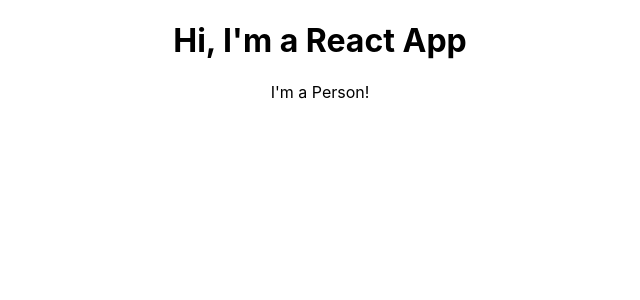
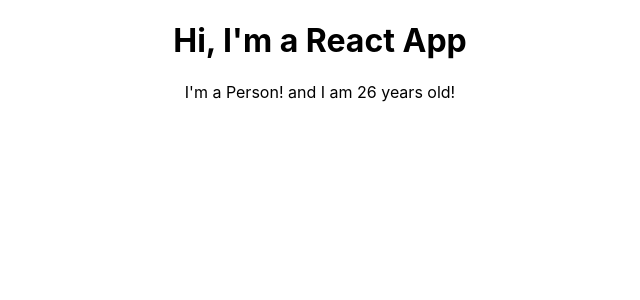
Before and after one commit to tutkuince/react-complete-guide, a React (Create React App) app: page / in a window 1280 px wide. Shown: the top 300 px of the page, without its empty margins (320-960 px from the left). Built offline with nearby package versions, Linux system fonts and the light colour scheme.

Commit message:
Dynamic Content

```diff
--- a/src/Person/Person.js
+++ b/src/Person/Person.js
@@ -5,7 +5,9 @@
 // 2. Class-based Components    => class Cmp extends Component { render () { return <div>some JSX</div> } }
 
 const person = () => {
-    return <p>I'm a Person!</p>
+    return <p>I'm a Person! and I am {Math.floor(Math.random() * 30)} years old!</p>
+    // without curly braces 'Math.floor(Math.random() * 30)' compiles like a text
+    // We need curly braces for dynamic content
 };
 
 export default person;
```
